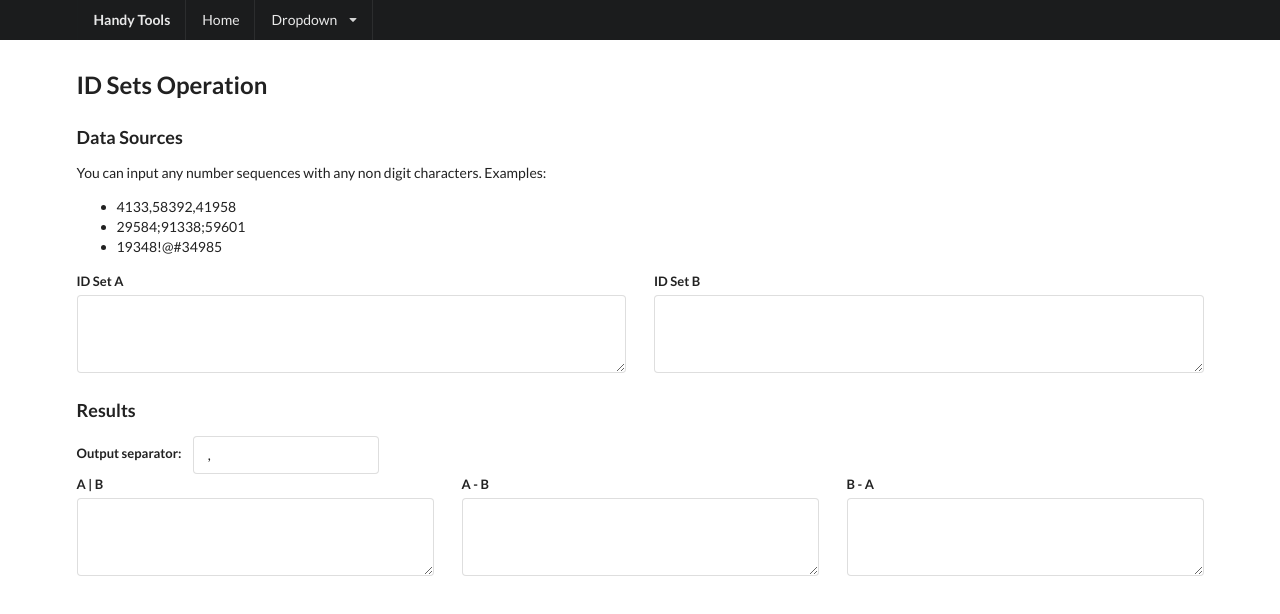
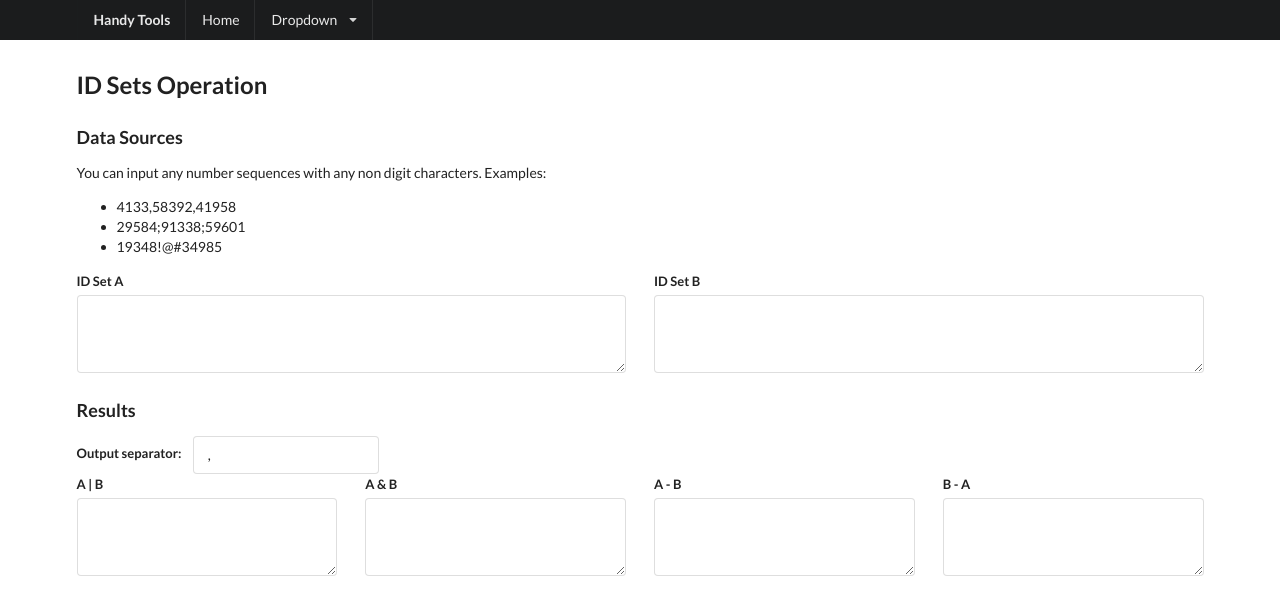
Before and after one commit to onlyice/handy_tools, a React (Create React App) app: page / in a window 1280 px wide. Shown: the top 614 px of the page. Built offline with nearby package versions, Linux system fonts and the light colour scheme.

Commit message:
Add intersection for ID sets tools

```diff
--- a/src/components/id_sets.js
+++ b/src/components/id_sets.js
@@ -11,7 +11,7 @@ class IdSets extends React.Component {
         a: '', b: '',
       },
       results: {
-        a_union_b: '', a_sub_b: '', b_sub_a: '',
+        a_union_b: '', a_intersection_b: '', a_sub_b: '', b_sub_a: '',
       },
       result_separator: defaultSeparator,
       result_separator_internal: defaultSeparator,
@@ -41,13 +41,16 @@ class IdSets extends React.Component {
   }
 
   calculate(sources, separator) {
-    separator = separator || this.state.result_separator;
+    if (separator === undefined) {
+      separator = this.state.result_separator;
+    }
     let separator_internal = separator.replace(/\\n/g, '\n').replace(/\\t/g, '\t');
 
     let ids_a = sources.a.split(/[^0-9]/).filter(e => e);
     let ids_b = sources.b.split(/[^0-9]/).filter(e => e);
 
     let a_union_b = _.union(ids_a, ids_b);
+    let a_intersection_b = _.intersection(ids_a, ids_b);
     let a_sub_b = _.difference(ids_a, ids_b);
     let b_sub_a = _.difference(ids_b, ids_a);
 
@@ -55,6 +58,7 @@ class IdSets extends React.Component {
       sources: sources,
       results: {
         a_union_b: a_union_b.join(separator_internal),
+        a_intersection_b: a_intersection_b.join(separator_internal),
         a_sub_b: a_sub_b.join(separator_internal),
         b_sub_a: b_sub_a.join(separator_internal),
       },
@@ -107,12 +111,20 @@ class IdSets extends React.Component {
           </div>
         </div>
         <div className="ui grid">
-          <div className="three column row">
+          <div className="four column row">
             <div className="column">
               <div className="ui form">
                 <div className="field">
                   <label>A | B</label>
                   <textarea rows={3} value={this.state.results.a_union_b}/>
+                </div>
+              </div>
+            </div>
+            <div className="column">
+              <div className="ui form">
+                <div className="field">
+                  <label>A & B</label>
+                  <textarea rows={3} value={this.state.results.a_intersection_b}/>
                 </div>
               </div>
             </div>
```
